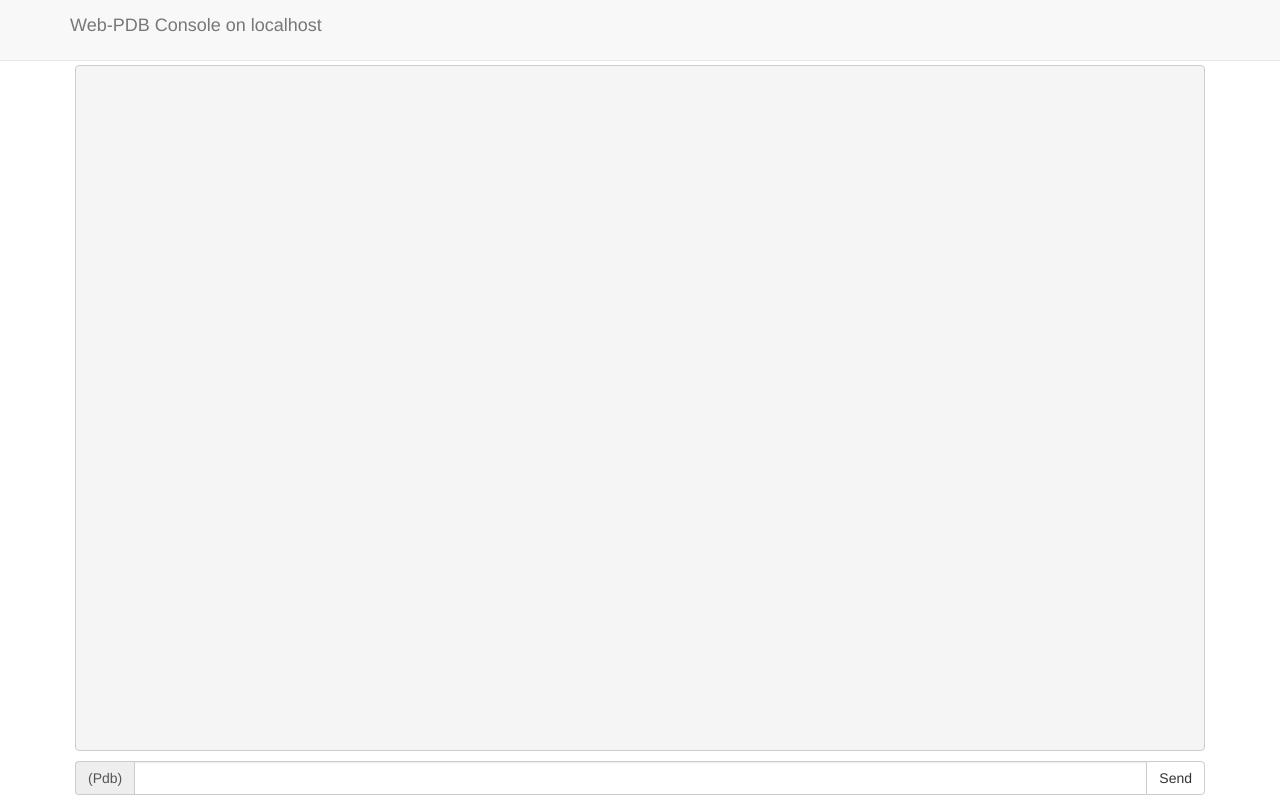
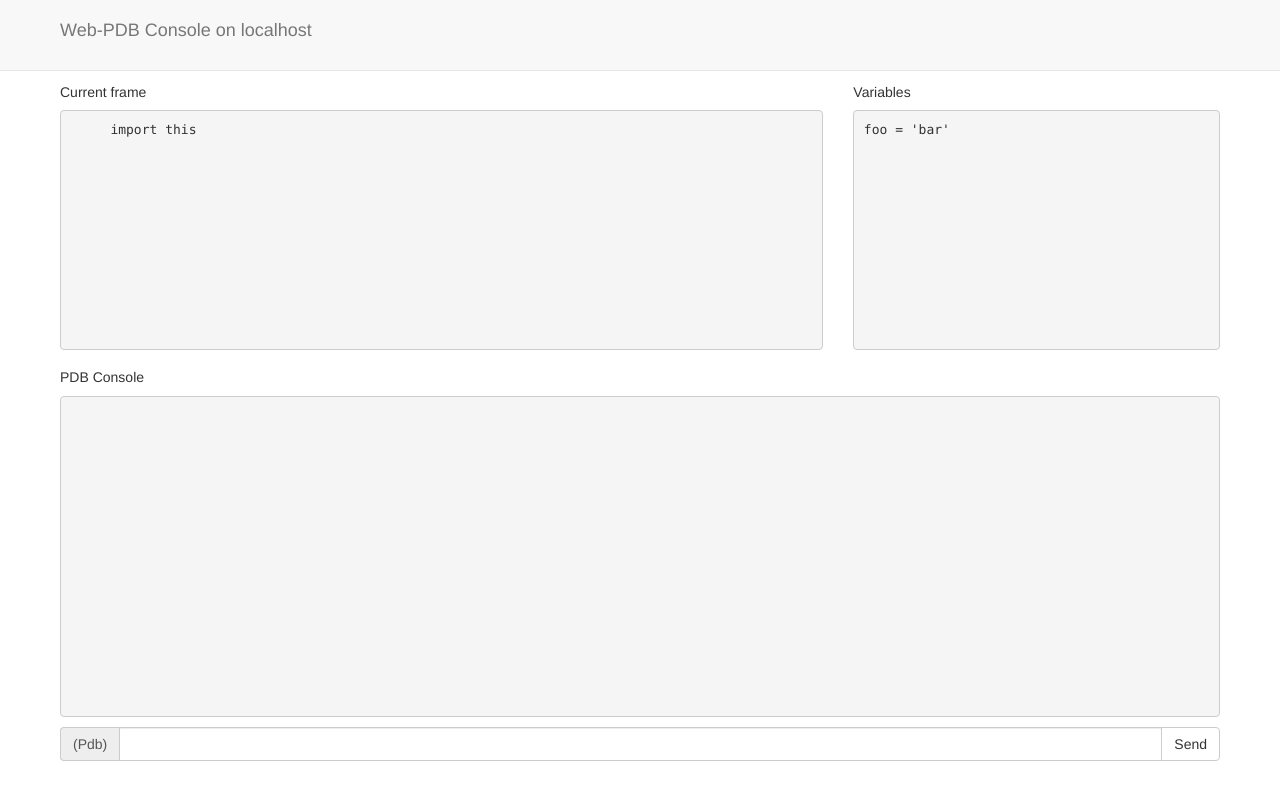
Before and after one commit to romanvm/python-web-pdb, a Bottle app: page / in a window 1280 px wide. Run offline with Bottle, Linux system fonts and the light colour scheme; some libraries are stand-ins or nearby versions.

Commit message:
Adds the POC for extended web-ui layout (needs polishing for real usage)

```diff
--- a/web_pdb/static/css/web-console.css
+++ b/web_pdb/static/css/web-console.css
@@ -1,31 +1,11 @@
 html, body {
-  padding-top: 30px;
-  height: 100%;
+  padding-top: 35px;
 }
 
 .container {
-  display: table;
-  height: 100%;
-}
-
-.row {
-  display: table-row;
-}
-
-.col-md-12 {
-  float: none;
-  display: table-cell;
   padding: 5px;
 }
 
-#output {
-  height: 100%;
+.info {
+  height: 240px;
 }
-
-pre {
-  height: 100%;
-}
-
-#stdout {
-  height: 100%;
-}
--- a/web_pdb/static/js/web-console.js
+++ b/web_pdb/static/js/web-console.js
@@ -4,7 +4,8 @@ function write_to_console(endpoint, schedule_next)
   {
     url: endpoint,
     method: 'GET'
-  }).done(function(data)
+  })
+  .done(function(data)
   {
     $('#stdout').text(data);
     Prism.highlightAll();
@@ -15,13 +16,25 @@ function write_to_console(endpoint, schedule_next)
     {
       setTimeout(function() { write_to_console(endpoint, true); }, 200);
     }
-  }).fail(function(r, s, e)
+  })
+  .fail(function(r, s, e)
   {
     if (e == 'Forbidden' && schedule_next)
     {
       setTimeout(function() { write_to_console(endpoint, true); }, 200);
     }
   });
+}
+
+
+function resize_console()
+{
+  var con_height = win_height = $(window).height() - 500;
+  if (con_height <= 240)
+  {
+    con_height = 240;
+  }
+  $('#console').height(con_height);
 }
 
 
@@ -43,7 +56,8 @@ $(function()
       url: 'input',
       data: input + '\n',
       method: 'POST'
-    }).done(function()
+    })
+    .done(function()
     {
       if (input != '' && input != command_history[0])
       {
@@ -90,7 +104,8 @@ $(function()
     }
   });
 
+  $(window).resize(resize_console);
+  resize_console();
   write_to_console('output/history', false);
-
   setTimeout(function() { write_to_console('output/update', true); }, 200);
 });
--- a/web_pdb/templates/index.html
+++ b/web_pdb/templates/index.html
@@ -4,13 +4,10 @@
   <meta charset="UTF-8">
   <meta http-equiv="X-UA-Compatible" content="IE=edge">
   <meta name="viewport" content="width=device-width, initial-scale=1">
-
   <title></title>
-
   <link rel="stylesheet" type="text/css" href="static/css/bootstrap.min.css">
+  <link rel="stylesheet" type="text/css" href="static/css/prism.css">
   <link rel="stylesheet" type="text/css" href="static/css/web-console.css">
-  <link rel="stylesheet" type="text/css" href="static/css/prism.css">
-
   <script src="static/js/jquery-3.1.0.min.js"></script>
   <script src="static/js/bootstrap.min.js"></script>
   <script src="static/js/prism.js" data-manual></script>
@@ -24,17 +21,21 @@
       </div>
     </div>
   </nav>
-
   <div class="container language-python">
-
     <div class="row">
-      <div id="output" class="col-md-12">
+      <div class="col-sm-8">
+        <h5>Current frame</h5>
+        <pre id="curr_frame" class="line-numbers info"><code id="curr_frame_code">import this</code></pre>
+      </div>
+      <div class="col-sm-4">
+        <h5>Variables</h5>
+        <pre class="info"><code id="locals">foo = 'bar'</code></pre>
+      </div>
+      <div class="col-sm-12">
+        <h5>PDB Console</h5>
         <pre id="console"><code id="stdout"></code></pre>
       </div>
-    </div>
-
-    <div class="row">
-      <div class="col-md-12 input">
+      <div class="col-sm-12">
         <div class="input-group">
           <div class="input-group-addon">(Pdb)</div>
           <input class="form-control" id="stdin" type="text">
```
